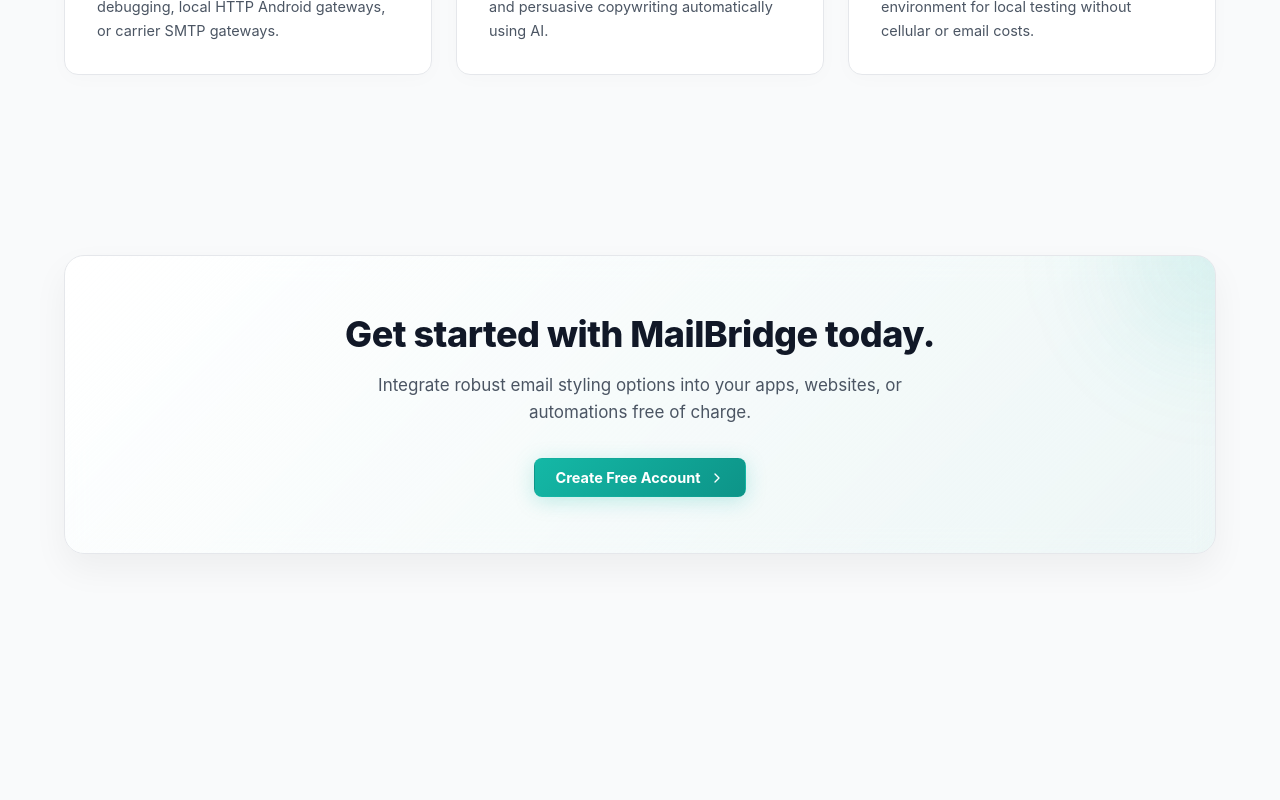
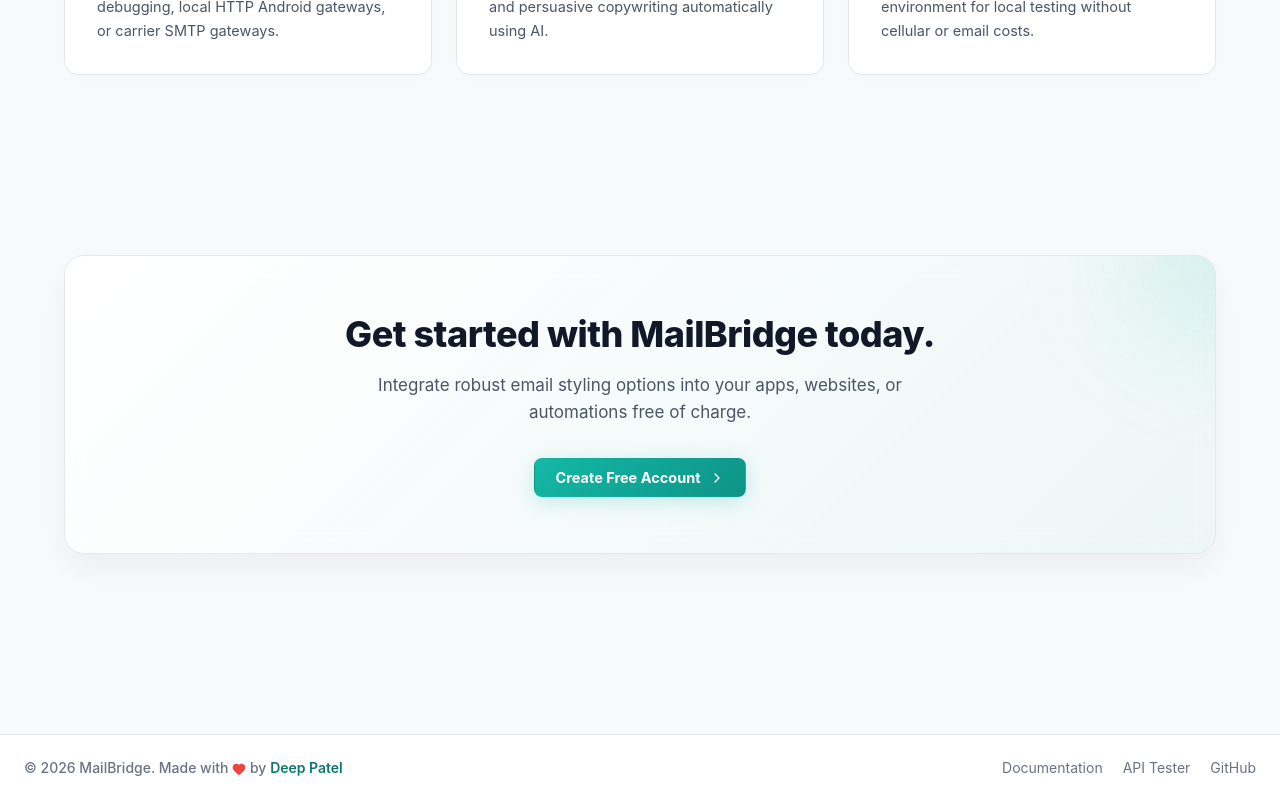
Before and after one commit to pateldeep04/Email-services-SaaS, a React (Vite) app: page / in a window 1280 px wide. Shown: the part 2853-3653 px from the top of the page. Before the commit the page ends 3587 px from the top, so only its background shows below. Built offline with nearby package versions, Linux system fonts and the light colour scheme; no server answers.

Commit message:
feat: add author name Deep Patel and footer component

```diff
--- a/package.json
+++ b/package.json
@@ -2,6 +2,7 @@
   "name": "mailbridge-mern-email-service",
   "version": "1.0.0",
   "private": true,
+  "author": "Deep Patel",
   "type": "module",
   "scripts": {
     "dev": "concurrently \"npm run server\" \"npm run client\"",
--- a/src/App.jsx
+++ b/src/App.jsx
@@ -9,12 +9,14 @@
 import { DashboardPage } from "./pages/DashboardPage.jsx";
 import { DocumentationPage } from "./pages/DocumentationPage.jsx";
 import { TesterPage } from "./pages/TesterPage.jsx";
+import { Footer } from "./components/Footer.jsx";
 
 function App() {
   return (
     <ThemeProvider>
       <AuthProvider>
         <Navbar />
+        <div style={{ flex: 1, display: "flex", flexDirection: "column" }}>
           <Routes>
             <Route path="/" element={<HomePage />} />
             <Route path="/login" element={<LoginPage />} />
@@ -24,6 +26,8 @@
             <Route path="/tester" element={<TesterPage />} />
             <Route path="*" element={<Navigate to="/" />} />
           </Routes>
+        </div>
+        <Footer />
       </AuthProvider>
     </ThemeProvider>
   );
--- /dev/null
+++ b/src/components/Footer.jsx
@@ -0,0 +1,30 @@
+import React from "react";
+import { Heart } from "lucide-react";
+
+export function Footer() {
+  const currentYear = new Date().getFullYear();
+
+  return (
+    <footer className="footer">
+      <div className="footer-container">
+        <div className="footer-text">
+          &copy; {currentYear} MailBridge. Made with{" "}
+          <Heart size={14} style={{ color: "#ef4444", display: "inline", fill: "#ef4444", verticalAlign: "middle" }} /> by{" "}
+          <a
+            href="https://github.com/pateldeep04"
+            target="_blank"
+            rel="noopener noreferrer"
+            className="footer-author"
+          >
+            Deep Patel
+          </a>
+        </div>
+        <div className="footer-links">
+          <a href="/docs" className="footer-link">Documentation</a>
+          <a href="/tester" className="footer-link">API Tester</a>
+          <a href="https://github.com/pateldeep04/Email-services-SaaS" target="_blank" rel="noopener noreferrer" className="footer-link">GitHub</a>
+        </div>
+      </div>
+    </footer>
+  );
+}
--- a/src/styles.css
+++ b/src/styles.css
@@ -5,6 +5,7 @@
 @import url('./styles/Documentation.css');
 @import url('./styles/Dashboard.css');
 @import url('./styles/Tester.css');
+@import url('./styles/Footer.css');
 
 :root {
   --bg-main: #f9fafb;
--- /dev/null
+++ b/src/styles/Footer.css
@@ -0,0 +1,86 @@
+/* Footer Styles */
+.footer {
+  background: #ffffff;
+  border-top: 1px solid #e5e7eb;
+  padding: 24px 0;
+  margin-top: auto;
+  transition: background 0.3s, border-color 0.3s;
+}
+
+.footer-container {
+  max-width: 1400px;
+  margin: 0 auto;
+  padding: 0 24px;
+  display: flex;
+  justify-content: space-between;
+  align-items: center;
+  flex-wrap: wrap;
+  gap: 16px;
+}
+
+.footer-text {
+  font-size: 14px;
+  color: #6b7280;
+  font-weight: 500;
+}
+
+.footer-author {
+  font-weight: 600;
+  color: #0f766e;
+  text-decoration: none;
+  transition: color 0.2s;
+}
+
+.footer-author:hover {
+  color: #0d9488;
+}
+
+.footer-links {
+  display: flex;
+  gap: 20px;
+}
+
+.footer-link {
+  font-size: 14px;
+  color: #6b7280;
+  text-decoration: none;
+  transition: color 0.2s;
+}
+
+.footer-link:hover {
+  color: #0f766e;
+}
+
+/* Dark Mode Overrides */
+html.dark .footer {
+  background: #090d16;
+  border-top: 1px solid rgba(255, 255, 255, 0.08);
+}
+
+html.dark .footer-text {
+  color: #9ca3af;
+}
+
+html.dark .footer-author {
+  color: #14b8a6;
+}
+
+html.dark .footer-author:hover {
+  color: #2dd4bf;
+}
+
+html.dark .footer-link {
+  color: #9ca3af;
+}
+
+html.dark .footer-link:hover {
+  color: #2dd4bf;
+}
+
+@media (max-width: 768px) {
+  .footer-container {
+    flex-direction: column;
+    text-align: center;
+    gap: 12px;
+  }
+}
```
Also changed, not shown: 1 other file (tests, documents, lock files or other folders). Lines whose indentation alone changed are shown as unchanged.
